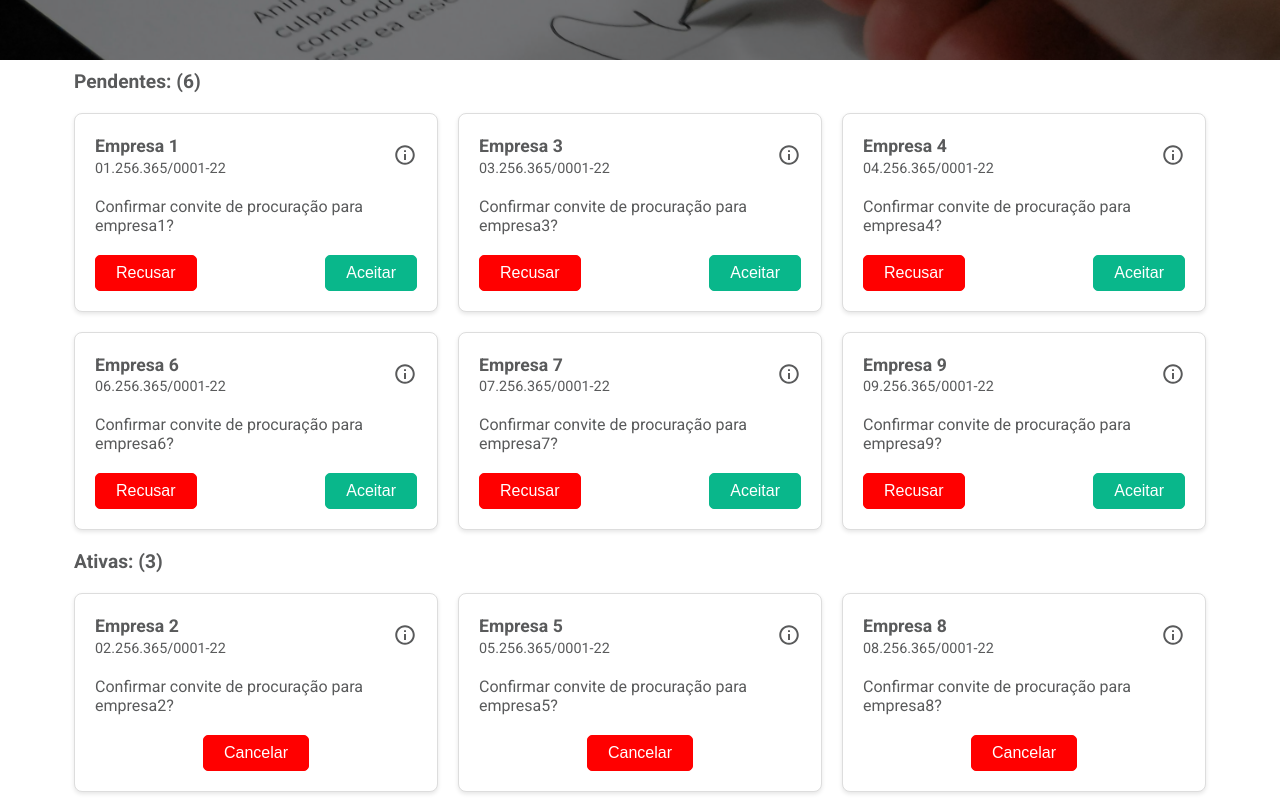
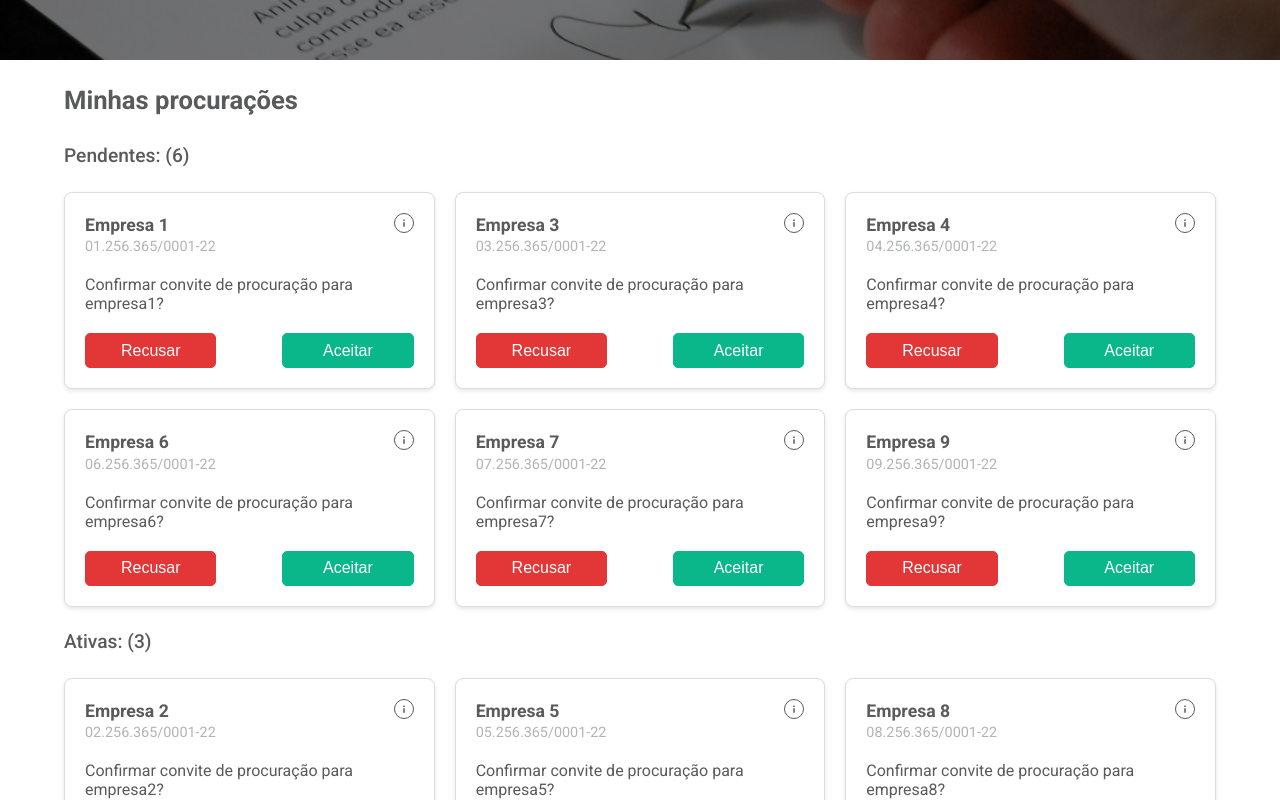
Before and after one commit to Edwsilva/minhasEmpresas, a Next.js app: page /procurador in a window 1280 px wide. Shown: the part 240-1040 px from the top of the page. Built offline with nearby package versions, Linux system fonts and the light colour scheme; data requests are answered from the project's data file.

Commit message:
Alteracoes nas procuracoes

```diff
--- a/src/app/globals.css
+++ b/src/app/globals.css
@@ -25,8 +25,6 @@
   --error: #E33636;
   --errorH: #b62b2b;
   --warn: #F6CC2C;
-  --reject: #ff0000
-
 }
 
 /* @media (prefers-color-scheme: dark) {
--- a/src/app/procurador/page.tsx
+++ b/src/app/procurador/page.tsx
@@ -5,6 +5,7 @@ import styles from "./procurador.module.css";
 import Button from "@/components/button/Button";
 import Card from "@/components/card/Card";
 import { fetchUrl } from "../../api/procuracao";
+import Container from "@/components/container/Container";
 
 interface Procuracao {
   id: string;
@@ -44,14 +45,12 @@ const Procurador = () => {
       <Banner type="overlaySM" banner="bannerProcurador">
         <h1>Minhas Procurações</h1>
       </Banner>
-      {/* <h1>Minhas procurações</h1> */}
+      <Container>
+        <h2 className={styles.title}>Minhas procurações</h2>
+        <div className={styles.container}>
+          <h3 className={styles.title2}>Pendentes: {`(${procuracoesPendentes.length})`}</h3>
           {procuracoesPendentes.length > 0 && (
-        <div>
-          <div className={styles.container}>
-            <p className={styles.title}>Pendentes: {`(${procuracoesPendentes.length})`}</p>
-          </div>
-
-          <div className={styles.container}>
+            <div className={styles.contentContainer}>
               {procuracoesPendentes.map((procuracao, index) => (
                 <Card
                   key={index}
@@ -63,15 +62,13 @@ const Procurador = () => {
                 </Card>
               ))}
             </div>
+          )}
         </div>
-      )}
 
+        <div className={styles.container}>
+          <h3 className={styles.title2}>Ativas: {`(${procuracoesAtivas.length})`}</h3>
           {procuracoesAtivas.length > 0 && (
-        <div>
-          <div className={styles.container}>
-            <p className={styles.title}>Ativas: {`(${procuracoesAtivas.length})`}</p>
-          </div>
-          <div className={styles.container}>
+            <div className={styles.contentContainer}>
               {procuracoesAtivas.map((procuracao, index) => (
                 <Card
                   key={index}
@@ -83,8 +80,9 @@ const Procurador = () => {
                 </Card>
               ))}
             </div>
+          )}
         </div>
-      )}
+      </Container>
     </div>
   );
 };
--- a/src/app/procurador/procurador.module.css
+++ b/src/app/procurador/procurador.module.css
@@ -3,30 +3,36 @@
   flex: 1;
 }
 
-.container {
-  max-width: 1366px;
-  margin: 0 auto;
-  padding: 10px;
+.container{
+  margin-bottom: 20px;
+}
+
+.container:last-child{
+  margin-bottom: 50px;
+}
+
+.contentContainer {
   display: grid;
-  grid-template-columns: repeat(
-    auto-fill,
-    minmax(300px, 1fr)
-  ); /* Gera colunas automáticas de no mínimo 250px e ajusta-se ao espaço disponível */
+  grid-template-columns: repeat(auto-fill,minmax(300px, 1fr)); /* Gera colunas automáticas de no mínimo 250px e ajusta-se ao espaço disponível */
   gap: 20px; /* Espaçamento entre os cards */
 }
 
 .title {
+  font-size: 1.6rem;
+  line-height: 1.6em;
+  margin: 20px 0;
+}
+
+.title2{
   font-size: 1.2rem;
-  font-weight: 600;
+  line-height: 1.6em;
+  margin-bottom: 20px;
+  font-weight: 500;
 }
 
 @media screen and (max-width: 1366px) {
   .main {
     margin-top: 100px;
-  }
-
-  .container {
-    margin: 0 5%;
   }
 }
 
--- a/src/components/button/button.module.css
+++ b/src/components/button/button.module.css
@@ -28,8 +28,9 @@
   .p10 {
     padding: 20px;
   }
+
   .p5 {
-    padding: 8px 20px;
+    padding: 7.5px 0;
   }
 
   .button:hover {
--- a/src/components/card/Card.tsx
+++ b/src/components/card/Card.tsx
@@ -1,7 +1,7 @@
 import { ReactNode } from "react";
 import styles from "./card.module.css";
 import Button from "../button/Button";
-import { IoMdInformationCircleOutline } from "react-icons/io";
+import { IoMdInformation } from "react-icons/io";
 
 type CardProps = {
   children: ReactNode;
@@ -19,7 +19,9 @@ const Card = ({ children, titular, inscricao, bg, status }: CardProps) => {
           <p className={styles.textTitular}>{titular}</p>
           <p className={styles.text}>{inscricao}</p>
         </div>
-        <IoMdInformationCircleOutline className={styles.icon} />
+        <div className={styles.iconContainer}>
+          <IoMdInformation className={styles.icon} />
+        </div>
       </div>
 
       <p className={styles.additionalText}>{children}</p>
@@ -28,9 +30,9 @@ const Card = ({ children, titular, inscricao, bg, status }: CardProps) => {
         <div className={styles.buttonContainer}>
           <Button
             p
-            backgroundColor="var(--reject)"
-            textColor="var(--reject)"
-            border="1px solid var(--reject)"
+            backgroundColor="var(--error)"
+            textColor="var(--error)"
+            border="1px solid var(--error)"
             text="Recusar"
           />
 
@@ -38,11 +40,11 @@ const Card = ({ children, titular, inscricao, bg, status }: CardProps) => {
         </div>
       ) : (
         <div className={styles.buttonContainerAtivas}>
-           <Button
+          <Button
             p
-            backgroundColor="var(--reject)"
-            textColor="var(--reject)"
-            border="1px solid var(--reject)"
+            backgroundColor="var(--error)"
+            textColor="var(--error)"
+            border="1px solid var(--error)"
             text="Cancelar"
           />
         </div>
--- a/src/components/card/card.module.css
+++ b/src/components/card/card.module.css
@@ -11,7 +11,6 @@
 .innerDiv {
   width: 100%;
   display: flex;
-  align-items: center; /* Centraliza verticalmente os itens dentro do contêiner interno */
   margin-bottom: 20px;
 }
 
@@ -19,14 +18,35 @@
   font-size: 1.1rem;
   line-height: 1.6rem;
   font-weight: 600;
+  color: var(--textDark);
 }
+
 .text {
   font-size: 0.9rem;
+  color: var(--text);
+}
+
+.iconContainer{
+  cursor: pointer;
+  margin-left: auto; /* Empurra o ícone para a extremidade direita */
+  border: 1px solid #595A5B;
+  border-radius: 50%;
+  display: flex;
+  align-items: center;
+  justify-content: center;
+  width: 20px;
+  height: 20px;
+}
+
+.iconContainer:hover{
+  background-color: #595A5B;
+  color: white;
 }
 
 .icon {
-  margin-left: auto; /* Empurra o ícone para a extremidade direita */
-  font-size: 1.5rem;
+  width: fit-content;
+  height: fit-content;
+  border-radius: 50%;
 }
 
 .additionalText {
@@ -37,13 +57,19 @@
   display: flex;
   justify-content: space-between;
   margin-top: 20px;
-  /* gap: 20px; */
 }
+
+.buttonContainer > button{
+  width: 40%;
+}
+
 .buttonContainerAtivas{
   display: flex;
-  justify-content: center;
   margin-top: 20px;
-  /* gap: 20px; */
+}
+
+.buttonContainerAtivas > button{
+  width: 40%;
 }
 
 /* Media Query para dispositivos de tela menores */
```
Lines whose indentation alone changed are shown as unchanged.
